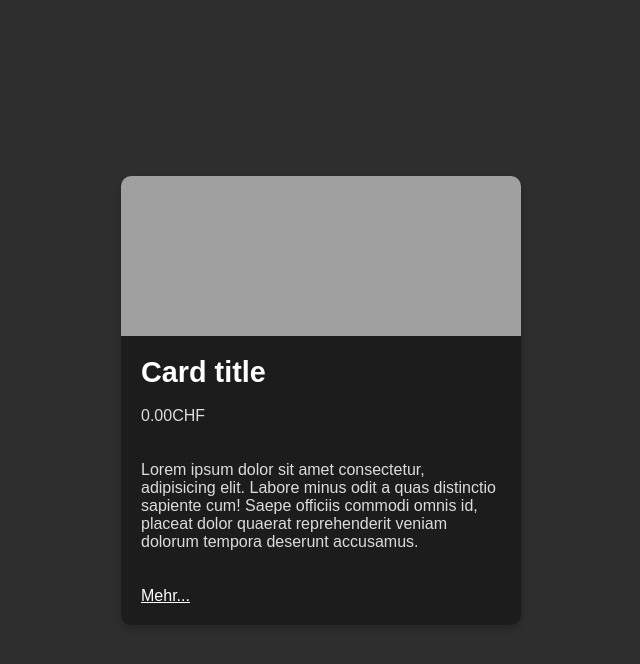
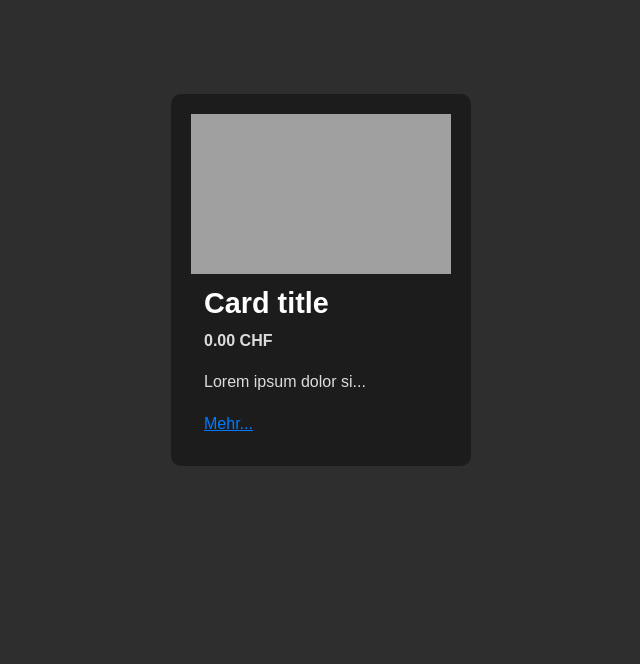
Before and after one commit to SSlisko/sandro_glenn_raul_piri_ipt8_2024, a Vue app in the folder frontend/frontend/: page / in a window 1280 px wide. Shown: the top 664 px of the page, without its empty margins (319-959 px from the left). Built offline with nearby package versions, Linux system fonts and the light colour scheme.

Commit message:
Card-Ingredients so angepasst, dass der Text bei 20 Zeichen begrenzt und auf knopfdruck der ganze angezeigt wird

```diff
--- a/frontend/frontend/index.html
+++ b/frontend/frontend/index.html
@@ -3,15 +3,22 @@
   <head>
     <meta charset="UTF-8" />
     <link rel="icon" type="image/svg+xml" href="/vite.svg" />
+    <meta name="viewport" content="width=device-width, initial-scale=1.0" />
+    <title>Card</title>
+    <style>
+
+    </style>
+  </head>
+  <body>
     <div class="card">
       <div class="card-image"></div>
       <div class="card-body">
-          <h5 class="card-title">Card title</h5>
-          <p class="card-price">0.00CHF</p>
-          <p class="card-ingredients">Lorem ipsum dolor sit amet consectetur, adipisicing elit. Labore minus odit a quas distinctio sapiente cum! Saepe officiis commodi omnis id, placeat dolor quaerat reprehenderit veniam dolorum tempora deserunt accusamus.<p>
-          <a href="#" class="card-mehr">Mehr...</a>
+        <h5 class="card-title">Card title</h5>
+        <p class="card-price">0.00 CHF</p>
+        <p class="card-ingredients" id="card-ingredients">Lorem ipsum dolor sit amet consectetur, adipisicing elit...</p>
+        <p class="card-mehr" id="card-mehr">Mehr...</p>
       </div>
-  </div>
+    </div>
     <script type="module" src="/src/main.js"></script>
   </body>
 </html>
--- a/frontend/frontend/src/main.js
+++ b/frontend/frontend/src/main.js
@@ -3,3 +3,22 @@ import './style.css'
 import App from './App.vue'
 
 createApp(App).mount('#app')
+
+
+const fullText = "Lorem ipsum dolor sit amet consectetur, adipisicing elit. Labore minus odit a quas distinctio sapiente cum! Saepe officiis commodi omnis id, placeat dolor quaerat reprehenderit veniam dolorum tempora deserunt accusamus.";
+const shortText = fullText.substring(0, 20) + "...";
+
+const ingredientsElement = document.getElementById("card-ingredients");
+const mehrElement = document.getElementById("card-mehr");
+
+ingredientsElement.textContent = shortText;
+
+mehrElement.addEventListener("click", function() {
+  if (ingredientsElement.textContent === shortText) {
+    ingredientsElement.textContent = fullText;
+    mehrElement.textContent = "Weniger...";
+  } else {
+    ingredientsElement.textContent = shortText;
+    mehrElement.textContent = "Mehr...";
+  }
+});
--- a/frontend/frontend/src/style.css
+++ b/frontend/frontend/src/style.css
@@ -8,19 +8,10 @@ body {
   display: flex;
   justify-content: center;
   align-items: center;
-  height: 100vh;
+  height: 70vh;
   background-color: #2e2e2e;
   font-family: Arial, sans-serif;
   padding: 2%;
-}
-
-.card {
-  width: 90%;
-  max-width: 400px;
-  background-color: #1c1c1c;
-  border-radius: 10px;
-  overflow: hidden;
-  box-shadow: 0 4px 8px rgba(0, 0, 0, 0.2);
 }
 
 .card-image {
@@ -47,6 +38,7 @@ body {
 .card-price {
   color: #dcdcdc;
   font-size: 1rem;
+  font-weight: bold;
   margin-bottom: 10%;
 }
 
@@ -56,10 +48,20 @@ body {
   margin-bottom: 10%;
 }
 
-.card-mehr {
-  color: white;
-}
-
 .btn:hover {
   background-color: #0056b3;
 }
+
+.card {
+  width: 300px;
+  background-color: #1c1c1c;
+  border-radius: 10px;
+  overflow: hidden;
+  color: white;
+  padding: 20px;
+}
+.card-mehr {
+  color: #007bff;
+  cursor: pointer;
+  text-decoration: underline;
+}
```
